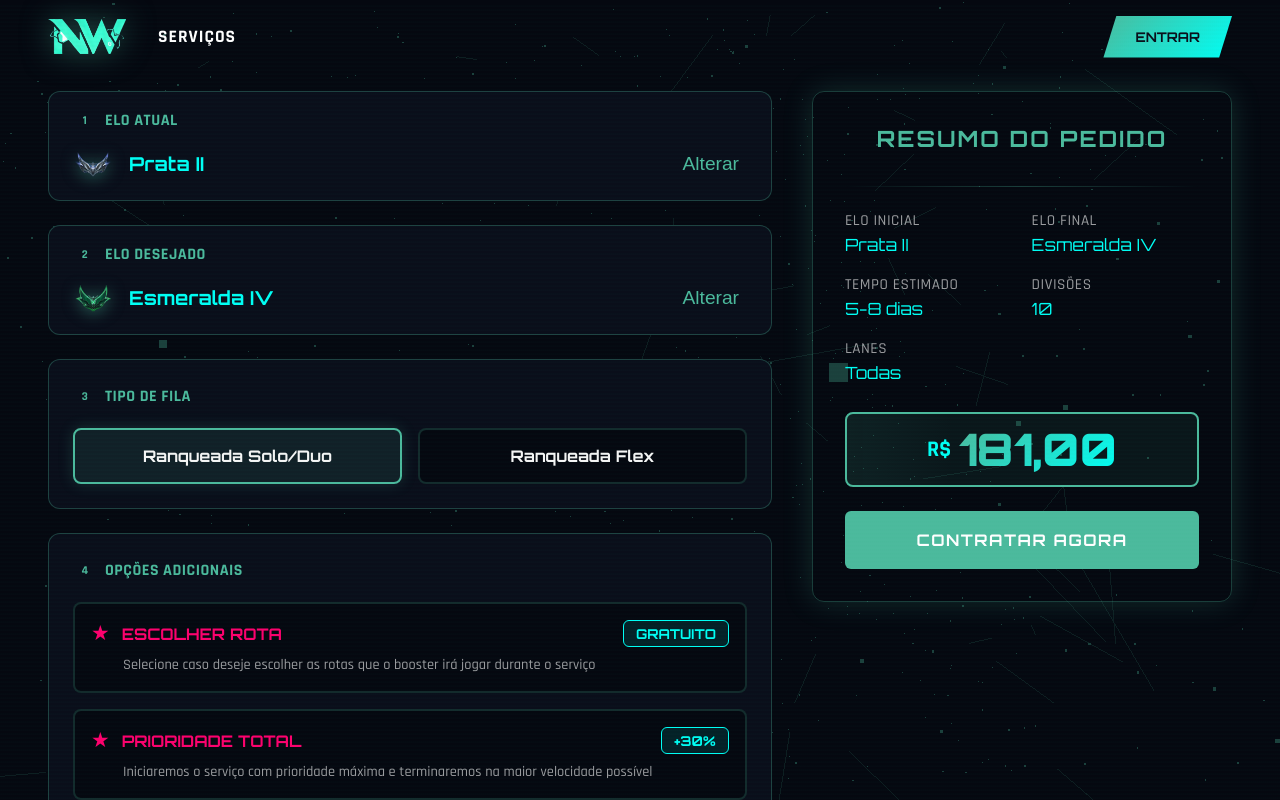
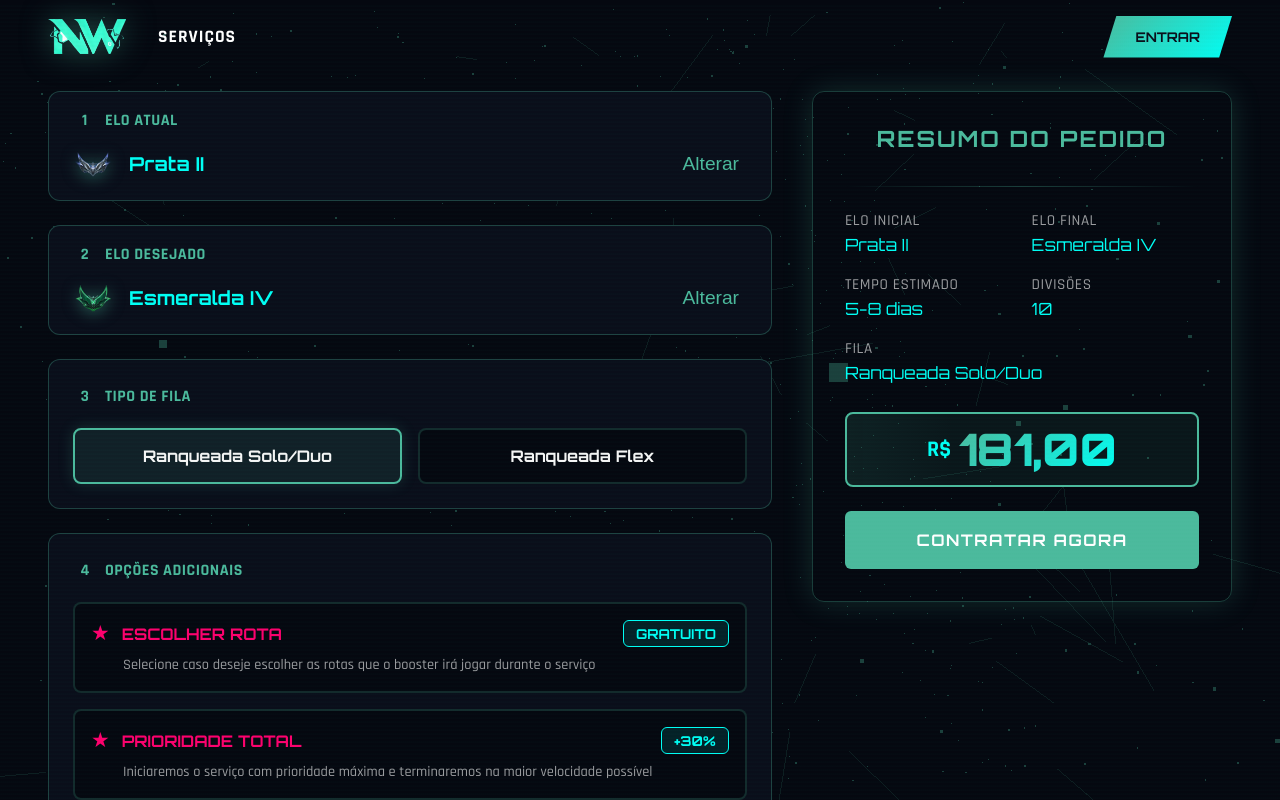
Before and after one commit to TheSh1ro/elodark-website, a Vue app: page /services/elojob in a window 1280 px wide. Shown: the top 800 px of the page. Built offline with nearby package versions, Linux system fonts and the light colour scheme.

Commit message:
feat: Agora aparece a fila selecionada no sumário, e o type de queue foi movido para um arquivo próprio

```diff
--- a/src/components/elojob/ElojobCalculator.vue
+++ b/src/components/elojob/ElojobCalculator.vue
@@ -80,6 +80,7 @@ import type { EloData } from '@/types/eloData'
 import type { AdditionalOptionsData } from '@/types/additionalOptionsTypes'
 import type { RoleId } from '@/types/roleTypes'
 import type { Champion } from '@/types/championTypes'
+import type { QueueType } from '@/types/queueTypes'
 
 // Importar imagens dos ranks
 import emblemIron from '@/assets/emblems-rank/emblem-iron.png'
@@ -110,12 +111,9 @@ const props = withDefaults(
 // ============================================
 const currentElo = ref<number | null>(2)
 const currentDivision = ref<number | null>(1)
-
 const targetElo = ref<number | null>(5)
 const targetDivision = ref<number | null>(3)
-
-const queue = ref('solo')
-
+const queue = ref<QueueType>('solo')
 const options = ref<AdditionalOptionsData>({
   express: false,
   badMMR: false,
@@ -406,6 +404,7 @@ const emitUpdate = () => {
     selectedRoles: selectedRoles.value,
     selectedChampions: selectedChampions.value,
     additionalOptions: options.value,
+    queueType: queue.value,
   })
 }
 
--- a/src/components/elojob/ElojobCalculator/EloSelector.css
+++ b/src/components/elojob/ElojobCalculator/EloSelector.css
@@ -157,7 +157,7 @@
 .compact-label .section-number {
   width: 1.5rem;
   height: 1.5rem;
-  font-size: 0.75rem;
+  font-size: 1rem;
 }
 
 .compact-display {
--- a/src/components/elojob/ElojobSummary.vue
+++ b/src/components/elojob/ElojobSummary.vue
@@ -26,8 +26,13 @@
           <span class="summary-value">{{ divisions || '--' }}</span>
         </div>
 
+        <div class="summary-item summary-item-full">
+          <span class="summary-label">Fila</span>
+          <span class="summary-value">{{ formattedQueue || '--' }}</span>
+        </div>
+
         <!-- Mostra rotas  -->
-        <div class="summary-item summary-item-full">
+        <div v-if="showRoles" class="summary-item summary-item-full">
           <span class="summary-label">Lanes</span>
           <span class="summary-value">{{
             selectedRoles.length === 5 || !props.additionalOptions.role ? 'Todas' : formattedRoles
@@ -37,10 +42,13 @@
         <!-- Mostra campeões apenas se a opção estiver ativa E houver campeões selecionados -->
         <div v-if="showChampions" class="summary-item summary-item-full">
           <span class="summary-label">Campeões</span>
-          <div class="champions-list">
+          <div v-if="selectedChampions.length" class="champions-list">
             <span v-for="champion in selectedChampions" :key="champion.id" class="champion-tag">
               {{ champion.name }}
             </span>
+          </div>
+          <div v-else class="summary-value">
+            {{ !props.additionalOptions.specificChampions ? 'Qualquer' : 'Aguardando seleção' }}
           </div>
         </div>
       </div>
@@ -64,6 +72,7 @@ import { computed } from 'vue'
 import type { RoleId } from '@/types/roleTypes'
 import type { Champion } from '@/types/championTypes'
 import type { AdditionalOptionsData } from '@/types/additionalOptionsTypes'
+import type { QueueType } from '@/types/queueTypes'
 
 const props = defineProps<{
   currentElo: string
@@ -74,6 +83,7 @@ const props = defineProps<{
   selectedRoles: RoleId[]
   selectedChampions: Champion[]
   additionalOptions: AdditionalOptionsData
+  queueType: QueueType
 }>()
 
 // Mapeamento de roles para nomes em português
@@ -85,14 +95,18 @@ const roleNames: Record<RoleId, string> = {
   support: 'Sup',
 }
 
-// Mostra roles apenas se a opção estiver ativa E houver menos de 5 roles selecionadas
-// const showRoles = computed(() => {
-//   return props.additionalOptions.role && props.selectedRoles.length < 5
-// })
+// Verifica se deve mostrar as roles selecionadas
+const showRoles = computed(() => {
+  return props.additionalOptions.role
+})
 
-// Mostra campeões apenas se a opção estiver ativa e houver campeões selecionados
+// Verifica se deve mostrar os campeões selecionados
 const showChampions = computed(() => {
-  return props.additionalOptions.specificChampions && props.selectedChampions.length > 0
+  return props.additionalOptions.specificChampions
+})
+
+const formattedQueue = computed(() => {
+  return props.queueType === 'solo' ? 'Ranqueada Solo/Duo' : 'Ranqueada Flexível'
 })
 
 // Formata as roles para exibição
--- /dev/null
+++ b/src/types/queueTypes.ts
@@ -0,0 +1 @@
+export type QueueType = 'solo' | 'flex'
--- a/src/types/serviceData.ts
+++ b/src/types/serviceData.ts
@@ -1,6 +1,7 @@
 import type { RoleId } from '@/types/roleTypes'
 import type { Champion } from '@/types/championTypes'
 import type { AdditionalOptionsData } from '@/types/additionalOptionsTypes'
+import type { QueueType } from '@/types/queueTypes'
 
 export interface ServiceData {
   currentElo?: string
@@ -11,4 +12,5 @@ export interface ServiceData {
   selectedRoles?: RoleId[]
   selectedChampions?: Champion[]
   additionalOptions?: AdditionalOptionsData
+  queueType?: QueueType
 }
--- a/src/views/ElojobView.vue
+++ b/src/views/ElojobView.vue
@@ -20,6 +20,7 @@
           :selected-roles="selectedRoles"
           :selected-champions="selectedChampions"
           :additional-options="additionalOptions"
+          :queue-type="queueType"
         />
       </div>
     </div>
@@ -38,6 +39,7 @@ import type { ServiceData } from '@/types/serviceData'
 import type { RoleId } from '@/types/roleTypes'
 import type { Champion } from '@/types/championTypes'
 import type { AdditionalOptionsData } from '@/types/additionalOptionsTypes'
+import type { QueueType } from '@/types/queueTypes'
 
 const currentElo = ref('')
 const targetElo = ref('')
@@ -52,6 +54,7 @@ const additionalOptions = ref<AdditionalOptionsData>({
   specificChampions: false,
   role: false,
 })
+const queueType = ref<QueueType>('solo')
 
 const updateData = (data: ServiceData) => {
   currentElo.value = data.currentElo ?? currentElo.value
@@ -62,6 +65,7 @@ const updateData = (data: ServiceData) => {
   selectedRoles.value = data.selectedRoles ?? selectedRoles.value
   selectedChampions.value = data.selectedChampions ?? selectedChampions.value
   additionalOptions.value = data.additionalOptions ?? additionalOptions.value
+  queueType.value = data.queueType ?? queueType.value
 }
 </script>
 
```
